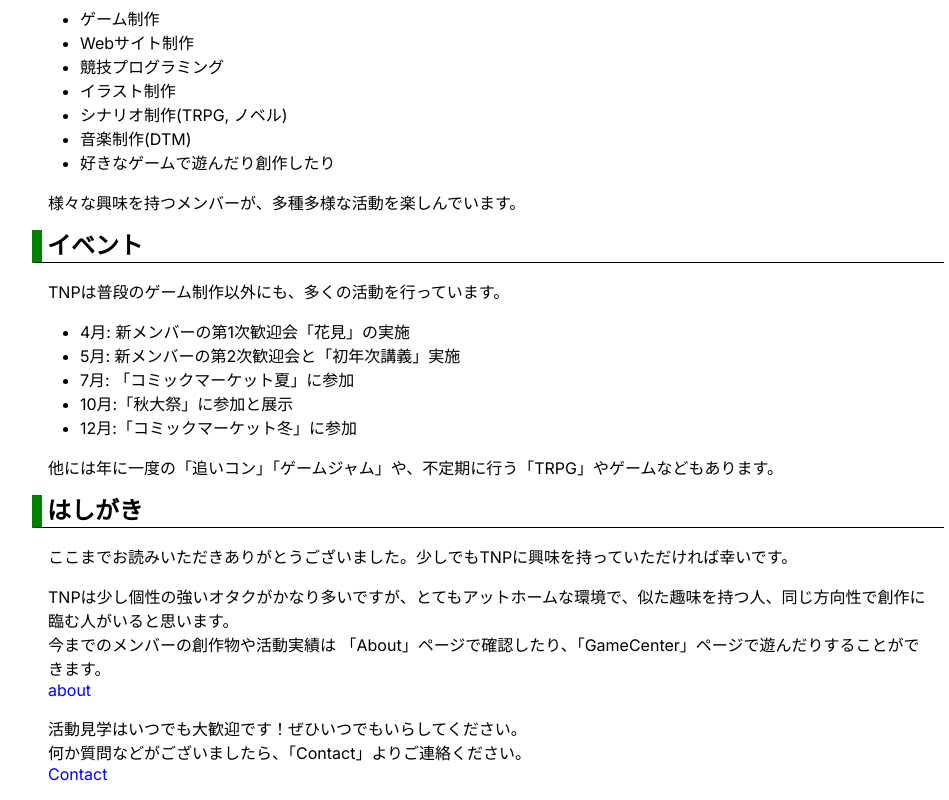
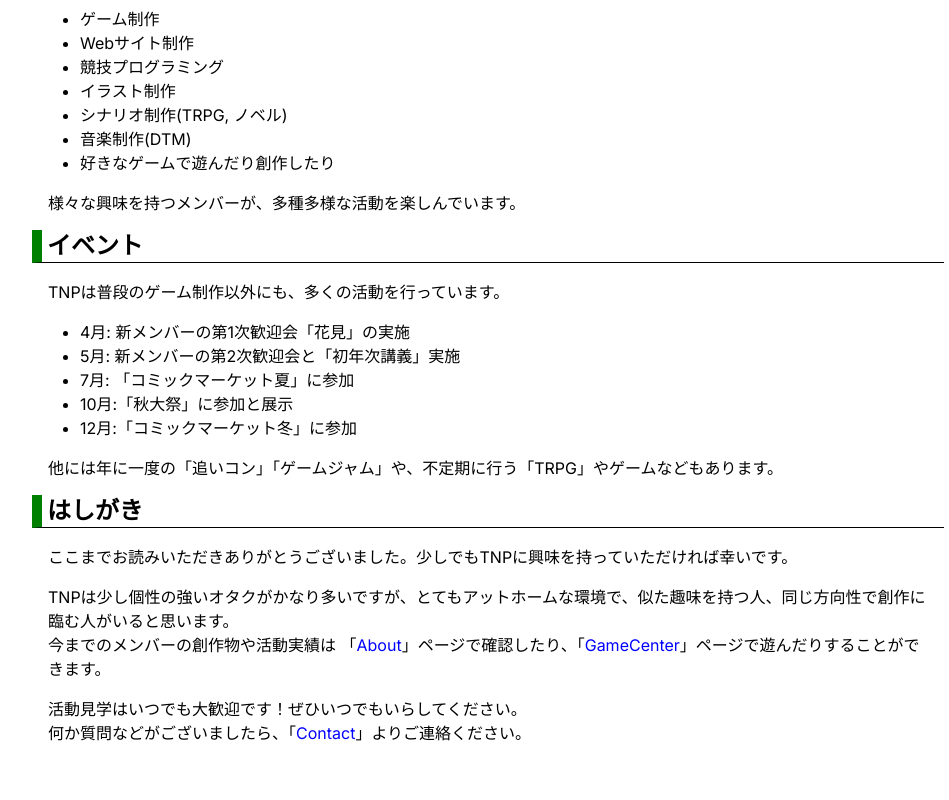
Before and after one commit to TNP-Coop-Homepage/tnp-homepage, a Next.js app: page / in a window 1280 px wide. Shown: the part 893-1693 px from the top of the page, without its empty margins (320-1269 px from the left). After the commit the page ends 1653 px from the top, so only its background shows below. Built offline with nearby package versions, Linux system fonts and the light colour scheme.

Commit message:
contactに直しました＋α
contactに直して、リンクを「」の中に入れました。

```diff
--- a/src/app/page.tsx
+++ b/src/app/page.tsx
@@ -57,16 +57,14 @@ export default async function Home() {
                     <p>
                         TNPは少し個性の強いオタクがかなり多いですが、とてもアットホームな環境で、似た趣味を持つ人、同じ方向性で創作に臨む人がいると思います。
                         <br />
-                        今までのメンバーの創作物や活動実績は 「About」ページで確認したり、「GameCenter」ページで遊んだりすることができます。
+                        今までのメンバーの創作物や活動実績は 「<a href="/about">About</a>」ページで確認したり、「<a href="/gamecenter">GameCenter</a>」ページで遊んだりすることができます。
                         <br />
-                        <a href="/about">about</a>
                     </p>
                     <p>
                         活動見学はいつでも大歓迎です！ぜひいつでもいらしてください。
                         <br />
-                        何か質問などがございましたら、「Contact」よりご連絡ください。
+                        何か質問などがございましたら、「<a href="/contact">Contact</a>」よりご連絡ください。
                         <br />
-                        <a href="/Contact">Contact</a>
                     </p>
                 </main>
             </div>
```
